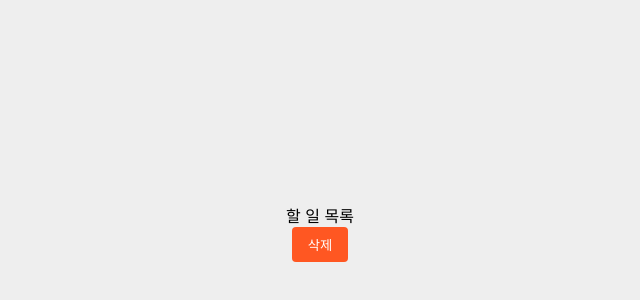
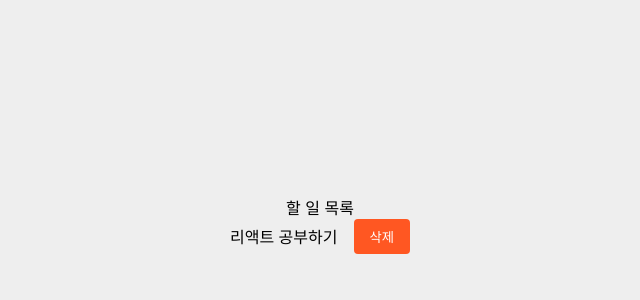
Before and after one commit to Sy2tema/react-typescript-lab, a React (Create React App) app: page / in a window 1280 px wide. Shown: the part 168-468 px from the top of the page, without its empty margins (320-960 px from the left). Built offline with nearby package versions, Linux system fonts and the light colour scheme.

Commit message:
feat: TodoItem 컴포넌트 생성

```diff
--- a/src/App.tsx
+++ b/src/App.tsx
@@ -1,7 +1,6 @@
-import './App.css';
 import styled from 'styled-components';
 import { Title } from 'components/Title';
-import { Button } from 'components/Button';
+import { TodoItem } from 'components/TodoItem';
 
 const Container = styled.div`
   height: 100vh;
@@ -16,7 +15,7 @@
   return (
     <Container>
       <Title label="할 일 목록" />
-      <Button label="삭제" />
+      <TodoItem label="리액트 공부하기" />
     </Container>
   );
 }
--- /dev/null
+++ b/src/components/TodoItem/index.tsx
@@ -0,0 +1,29 @@
+import { Button } from "components/Button";
+import styled from "styled-components";
+
+const Container = styled.div`
+    display: flex;
+    align-items: center;
+    justify-cont3ent: center;
+    margin-bottom: 16px;
+`;
+
+const Label = styled.div`
+  flex: 1
+  font-size: 1.2rem;
+  margin-right: 16px;
+`;
+
+interface Props {
+    readonly label: string;
+    readonly onDelete?: () => void;
+}
+
+export const TodoItem = ({ label, onDelete }: Props) => {
+    return (
+        <Container>
+            <Label>{label}</Label>
+            <Button label="삭제" onClick={onDelete} />
+        </Container>
+    )
+}
```
